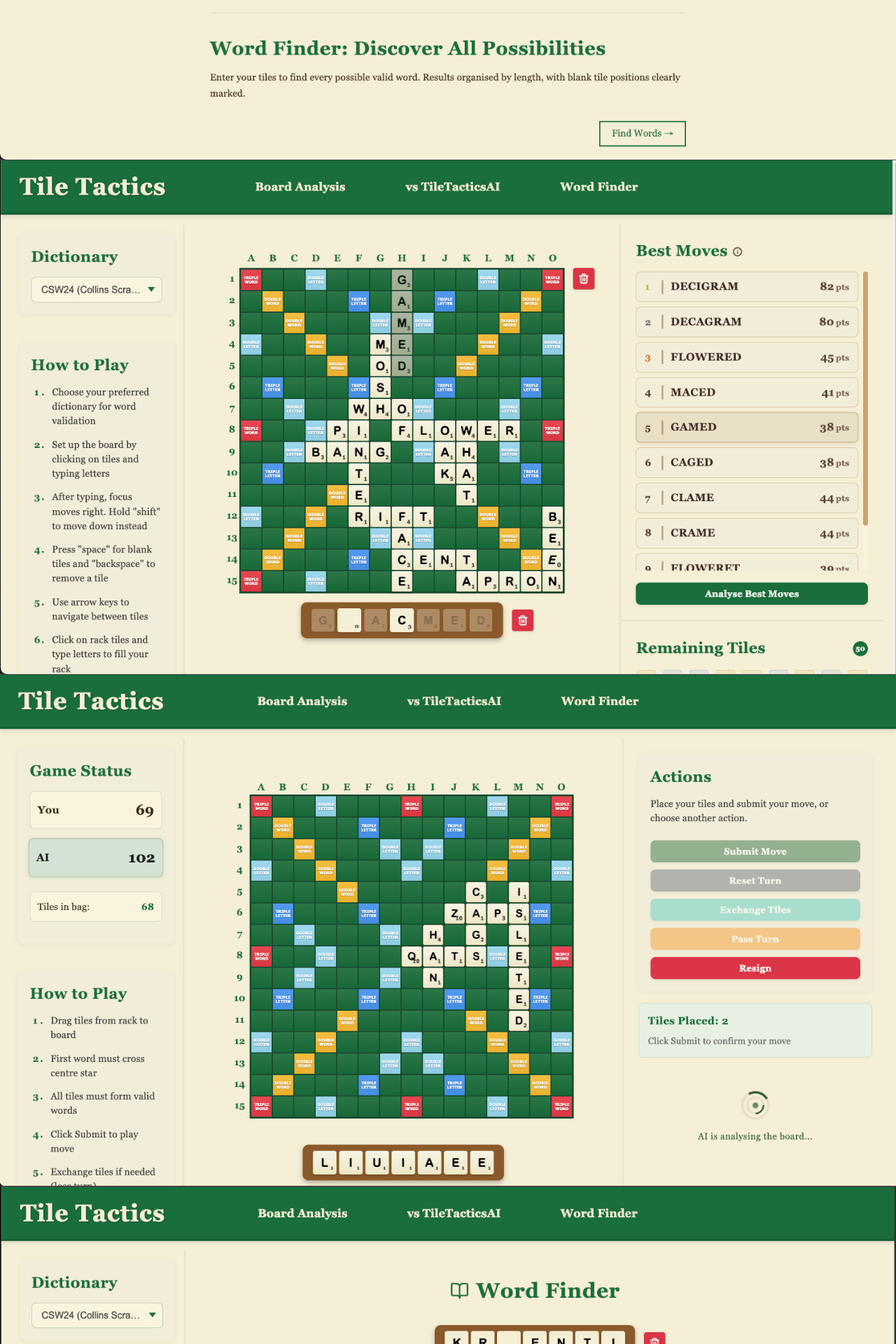
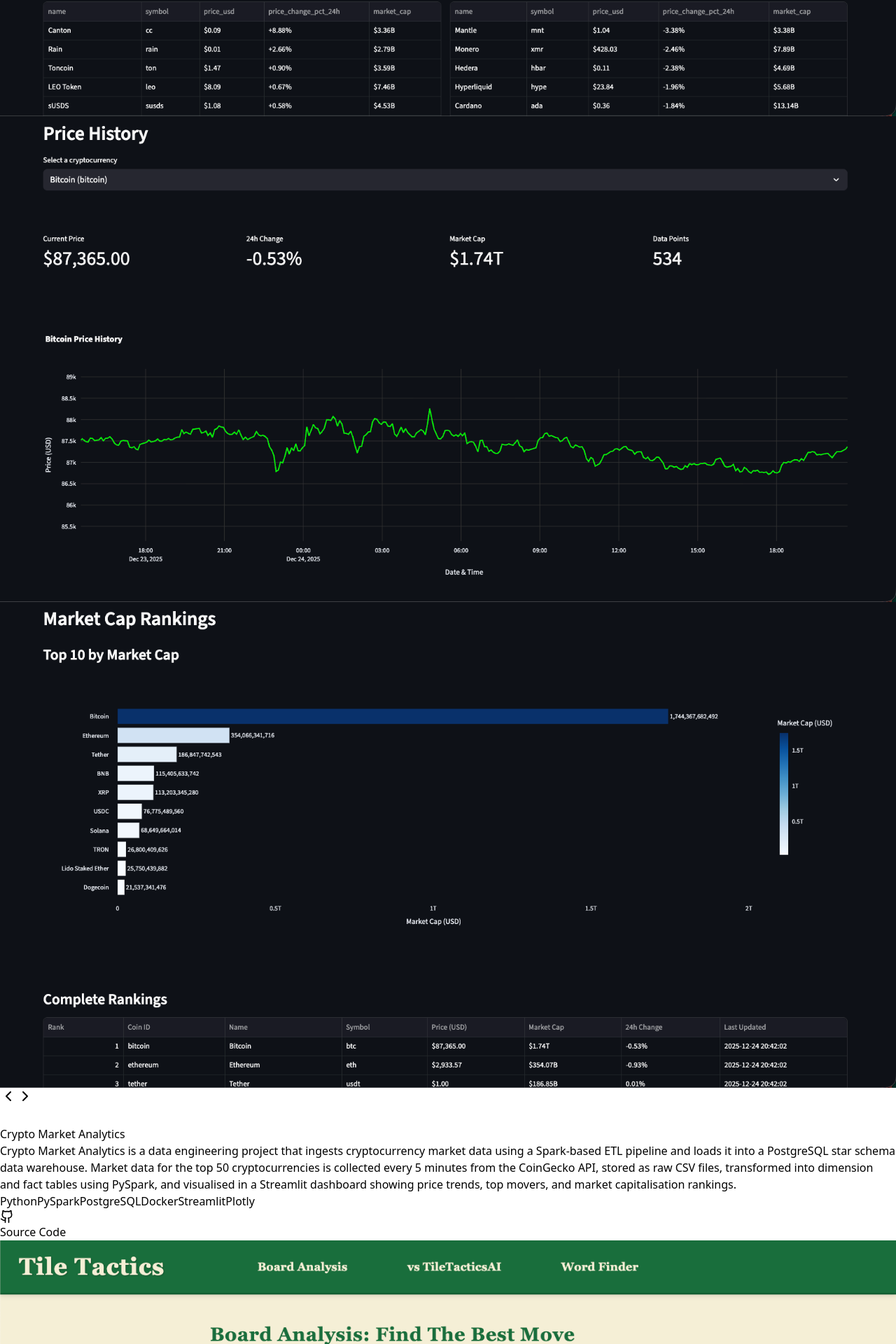
Before and after one commit to amirshah07/Portfolio, a React (Vite) app: page / in a window 1280 px wide. Shown: the part 850-2770 px from the top of the page at 70% size. Built offline with nearby package versions, Linux system fonts and the light colour scheme.

Commit message:
added crypto market analytics project

```diff
--- a/src/data/portfolio.ts
+++ b/src/data/portfolio.ts
@@ -6,6 +6,7 @@
   aboutMe: "Hi, I'm Amir! I'm a student at the National University of Singapore (NUS), double majoring in Data Science & Analytics and Computer Science. I enjoy building all kinds of projects that are functional, user-friendly, and thoughtfully designed. I'm always keen to learn new technologies and turn ideas into useful, working products.",
 
   skills: [
+    /*
     {
       category: "Languages",
       skills: ["TypeScript", "JavaScript", "Python", "Java", "Go", "C", "SQL", "R"]
@@ -26,6 +27,7 @@
       category: "Tools",
       skills: ["Git", "Docker", "WebAssembly", "Vite", "Vercel"]
     }
+    */
   ],
 
   projects: [
@@ -68,6 +70,18 @@
       ],
       liveLink: "https://tiletactics.com",
       githubLink: "https://github.com/amirshah07/TileTactics"
+    },
+    {
+      id: 4,
+      title: "Crypto Market Analytics",
+      description: "Crypto Market Analytics is a data engineering project that ingests cryptocurrency market data using a Spark-based ETL pipeline and loads it into a PostgreSQL star schema data warehouse. Market data for the top 50 cryptocurrencies is collected every 5 minutes from the CoinGecko API, stored as raw CSV files, transformed into dimension and fact tables using PySpark, and visualised in a Streamlit dashboard showing price trends, top movers, and market capitalisation rankings.",
+      technologies: ["Python", "PySpark", "PostgreSQL", "Docker", "Streamlit", "Plotly"],
+      images: [
+        "/images/projects/crypto-market-analytics/image1.png",
+        "/images/projects/crypto-market-analytics/image2.png",
+        "/images/projects/crypto-market-analytics/image3.png"
+      ],
+      githubLink: "https://github.com/amirshah07/crypto-market-analytics"
     }
   ],
 
@@ -89,16 +103,7 @@
     }
   ],
 
-  // Experience data for future use (uncomment and fill when adding experience section)
   experience: [
-    // {
-    //   id: 1,
-    //   company: "Company Name",
-    //   position: "Position in company",
-    //   startDate: new Date("2022-01-01"),
-    //   endDate: new Date("2023-06-01"), // or leave out for "Present"
-    //   description: "Developed...",
-    //   technologies: ["React", "Typescript", "Node.js", "Express.js"]
-    // }
+
   ]
 };
```
